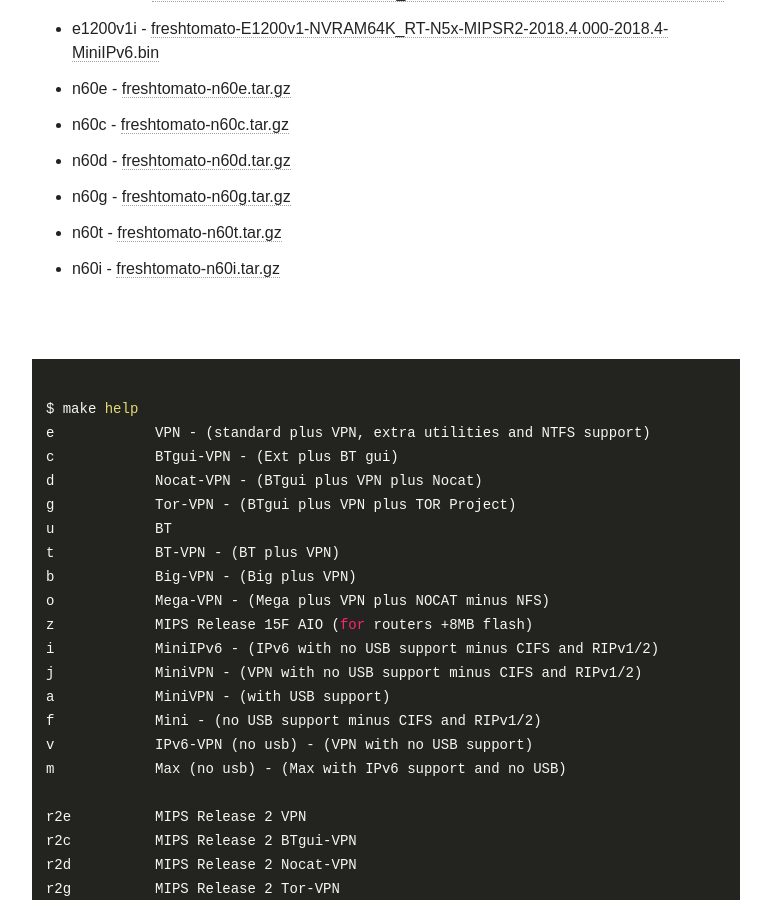
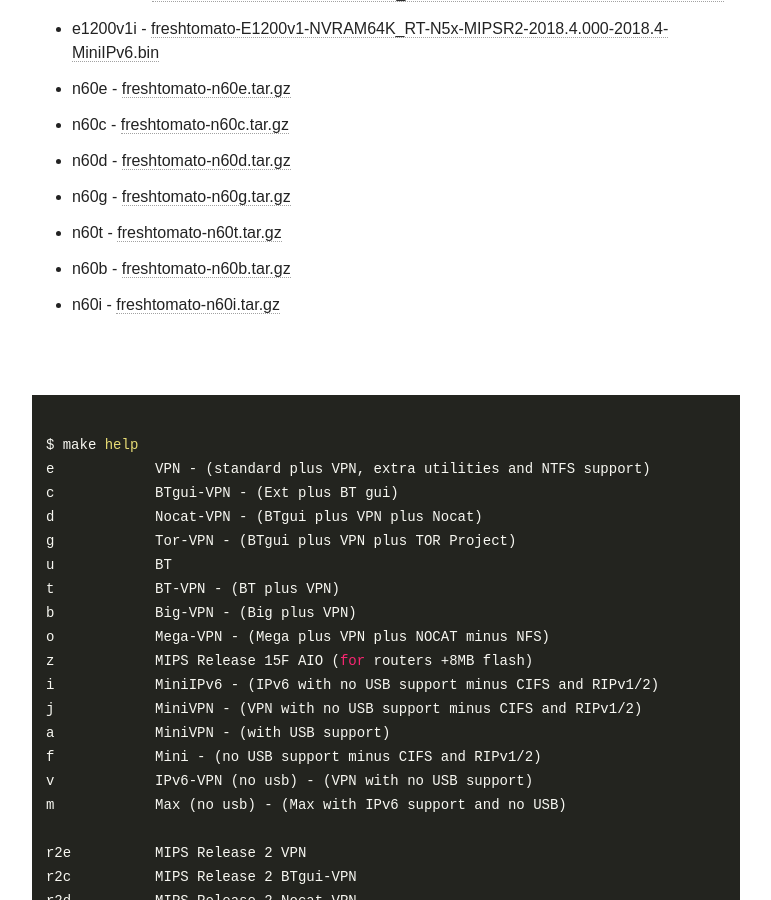
Before and after one commit to oglopss/freshtomato-mips-ci-jekyll, a Jekyll site: the page built from index.html, in a window 1280 px wide and 900 px high, scrolled down 1339 px. Shown: the whole window, without its empty margins (254-1025 px from the left). Built offline with Jekyll 4.4.1, drawn with Linux system fonts in a browser that asks for light colours; nearby versions of some CDN libraries.

Commit message:
Travis build 39 n60b pushed to gh-pages

```diff
--- a/_data/ss.yml
+++ b/_data/ss.yml
@@ -27,3 +27,4 @@
   - 0025 n60g freshtomato-n60g.tar.gz
   - 0026 n60t freshtomato-n60t.tar.gz
   - 0030 n60i freshtomato-n60i.tar.gz
+  - 0027 n60b freshtomato-n60b.tar.gz
```
